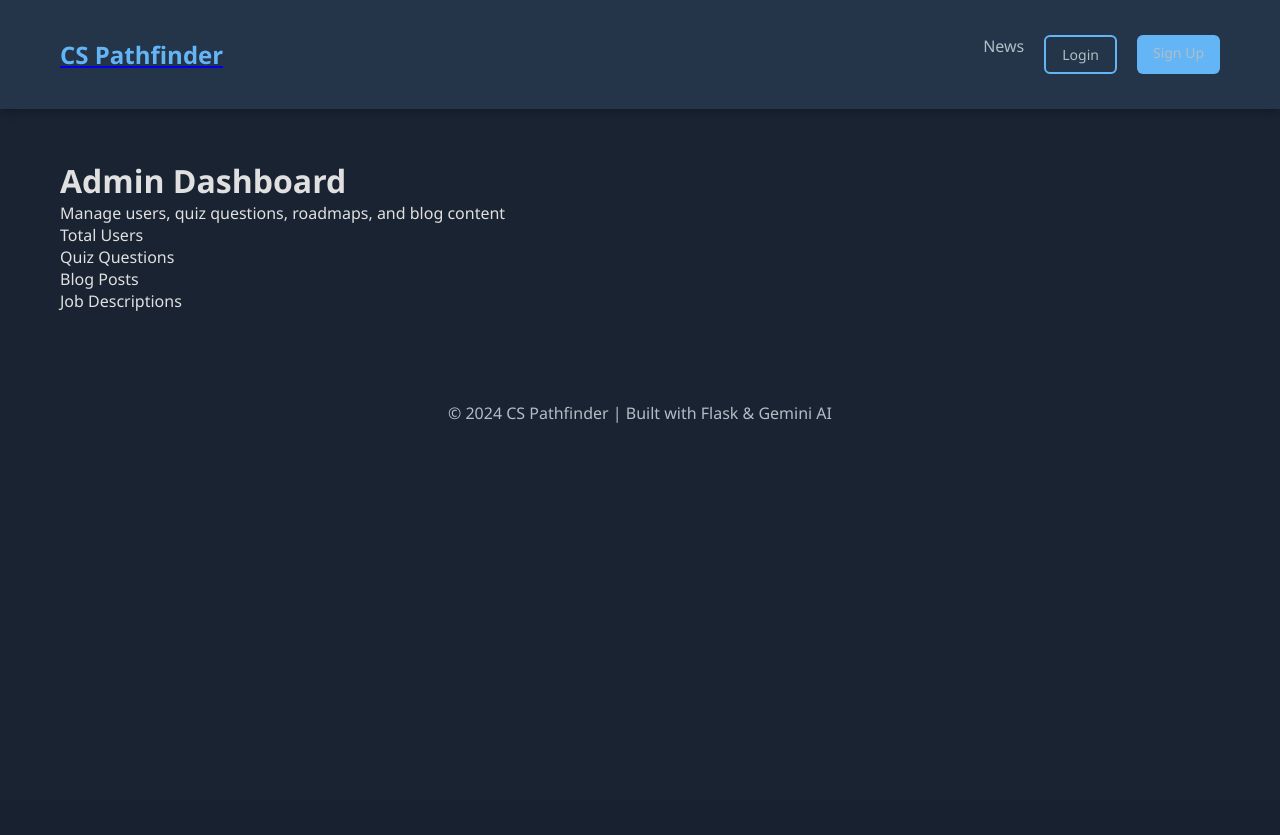
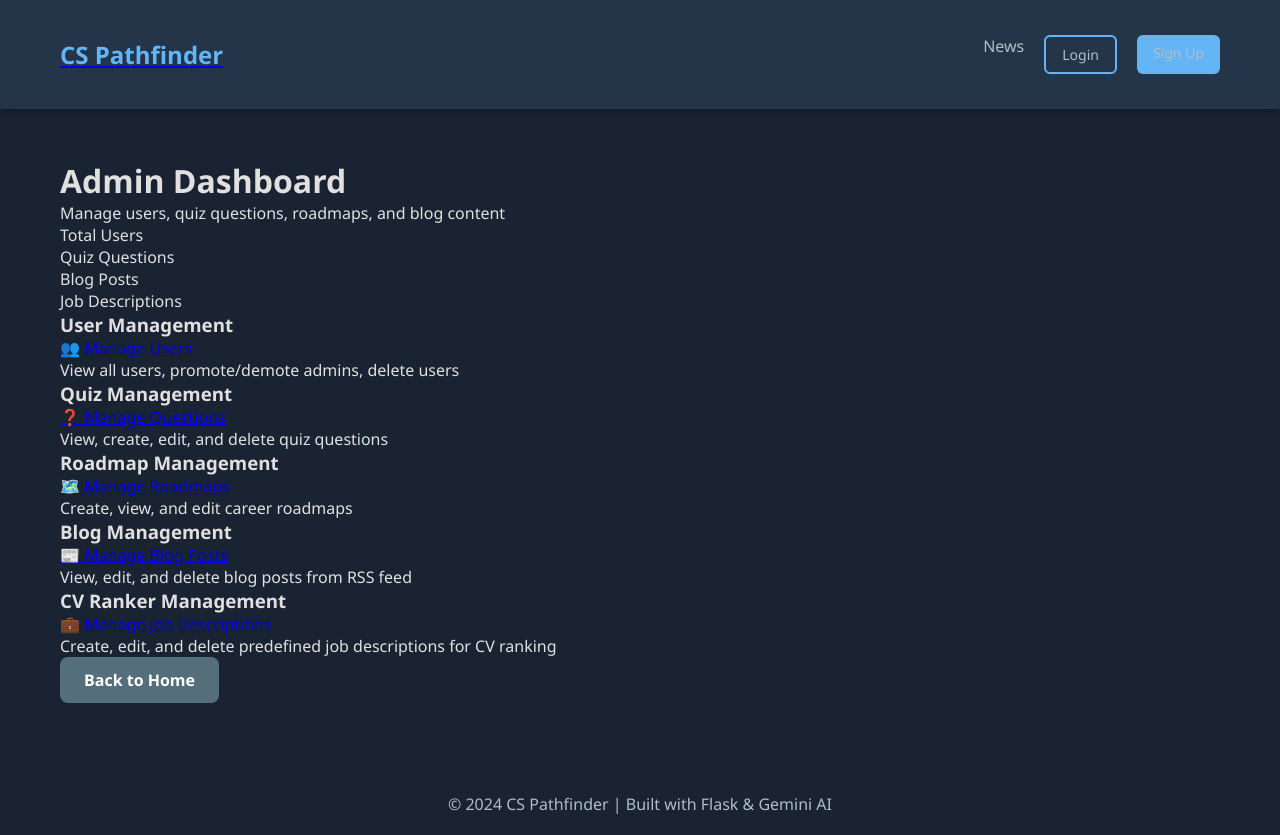
Before and after one commit to omaramin-77/cs-pathfinder, a Python web app: template templates/admin/dashboard.html in a window 1280 px wide. Before the commit the page ends 423 px from the top, so only its background shows below. Run offline with Jinja, Linux system fonts and the light colour scheme; the template is opened without the code that fills it, so the values that code supplies are empty.

Commit message:
Add user and content management sections to dashboard

```diff
--- a/templates/admin/dashboard.html
+++ b/templates/admin/dashboard.html
@@ -4,7 +4,6 @@
 
 {% block content %}
 <div class="admin-container">
-
     <div class="admin-header">
         <h1>Admin Dashboard</h1>
         <p>Manage users, quiz questions, roadmaps, and blog content</p>
@@ -29,5 +28,50 @@
         </div>
     </div>
 
+    <div class="admin-menu">
+        <div class="menu-section">
+            <h3>User Management</h3>
+            <a href="{{ url_for('admin_users') }}" class="admin-link">
+                👥 Manage Users
+            </a>
+            <p>View all users, promote/demote admins, delete users</p>
+        </div>
+
+        <div class="menu-section">
+            <h3>Quiz Management</h3>
+            <a href="{{ url_for('admin_questions') }}" class="admin-link">
+                ❓ Manage Questions
+            </a>
+            <p>View, create, edit, and delete quiz questions</p>
+        </div>
+
+        <div class="menu-section">
+            <h3>Roadmap Management</h3>
+            <a href="{{ url_for('admin_roadmaps') }}" class="admin-link">
+                🗺️ Manage Roadmaps
+            </a>
+            <p>Create, view, and edit career roadmaps</p>
+        </div>
+
+        <div class="menu-section">
+            <h3>Blog Management</h3>
+            <a href="{{ url_for('admin_blogs') }}" class="admin-link">
+                📰 Manage Blog Posts
+            </a>
+            <p>View, edit, and delete blog posts from RSS feed</p>
+        </div>
+
+        <div class="menu-section">
+            <h3>CV Ranker Management</h3>
+            <a href="{{ url_for('admin_job_descriptions') }}" class="admin-link">
+                💼 Manage Job Descriptions
+            </a>
+            <p>Create, edit, and delete predefined job descriptions for CV ranking</p>
+        </div>
+    </div>
+
+    <div class="admin-footer">
+        <a href="{{ url_for('home') }}" class="btn btn-secondary">Back to Home</a>
+    </div>
 </div>
 {% endblock %}
```
